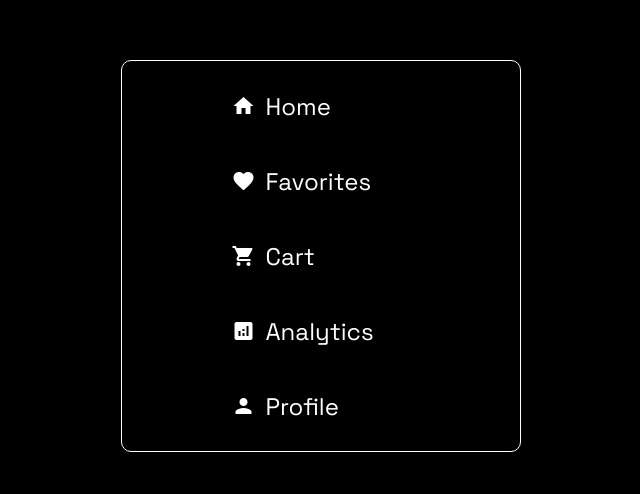
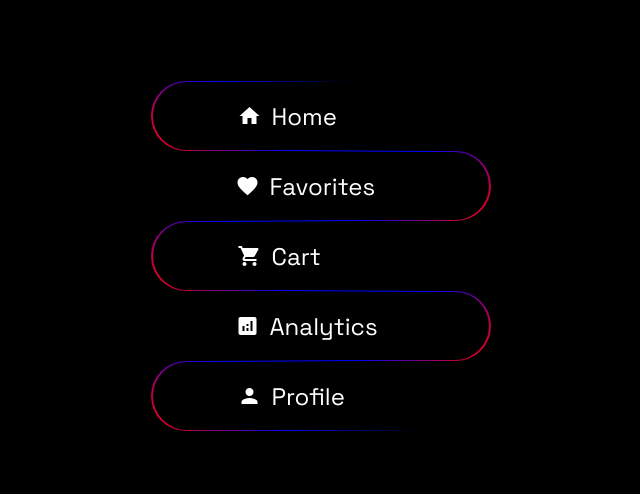
Before and after one commit to KigoJomo/web, a plain HTML site: page src/index.html in a window 1280 px wide. Shown: the part 144-638 px from the top of the page, without its empty margins (319-959 px from the left). Drawn offline with nearby package versions, Linux system fonts and the light colour scheme.

Commit message:
modified:   src/index.css modified:   src/index.html

```diff
--- a/src/index.css
+++ b/src/index.css
@@ -1,6 +1,6 @@
-@import url('https://fonts.googleapis.com/css2?family=Space+Grotesk&display=swap');
+@import url("https://fonts.googleapis.com/css2?family=Space+Grotesk&display=swap");
 
-html{
+html {
   margin: 0;
   padding: 0;
   width: 100vw;
@@ -9,9 +9,9 @@ html{
   background-color: black;
   color: white;
   font-size: 16px;
-    font-family: 'Space Grotesk', sans-serif;
+  font-family: "Space Grotesk", sans-serif;
 }
-body{
+body {
   margin: 0;
   padding: 0;
   width: 100vw;
@@ -23,50 +23,88 @@ body{
   justify-content: center;
 }
 
-nav{
+nav {
   margin: 0;
-    padding: 10px 20px;
+  padding: 60px 30px;
   width: 400px;
   box-sizing: border-box;
   height: fit-content;
-    border: 1px solid white;
-    border-radius: 10px;
+  /* border: 1px solid white; */
+  border-radius: 50px;
   display: flex;
   flex-direction: column;
   align-items: center;
   justify-content: center;
-    gap: 5px;
+  gap: 0px;
 }
 
-span{
+span {
   margin: 0;
-    padding: 0;
+  padding: 1px 2px;
   width: 100%;
   height: 70px;
+  border-radius: 50px;
   box-sizing: border-box;
   position: relative;
+  background-color: white;
 }
 
-a{
+span:nth-child(odd) {
+  padding-right: 0;
+  background: linear-gradient(
+    45deg,
+    rgb(255, 0, 0),
+    rgb(0, 0, 255),
+    transparent,
+    transparent
+  );
+  transition: all 1s ease;
+}
+
+span:nth-child(odd):hover {
+  background-position-y: -70px;
+  transition: all 1s ease;
+}
+
+span:nth-child(even) {
+  padding-left: 0;
+  background: linear-gradient(
+    -45deg,
+    rgb(255, 0, 0),
+    rgb(0, 0, 255),
+    transparent,
+    transparent
+  );
+  transition: all 1s ease;
+}
+
+span:nth-child(even):hover {
+  background-position-y: -70px;
+  transition: all 1s ease;
+}
+
+a {
   margin: 0;
   padding: 0;
   padding-left: 25%;
   height: 100%;
   width: 100%;
+  border-radius: inherit;
   box-sizing: border-box;
   text-decoration: none;
   color: white;
+  background-color: black;
   display: flex;
   align-items: center;
   gap: 10px;
 }
 
-i.material-icons{
+i.material-icons {
   color: white;
   font-size: 1.5rem;
 }
 
-h2{
+h2 {
   font-size: 1.5rem;
   text-transform: capitalize;
   font-weight: 200;
--- a/src/index.html
+++ b/src/index.html
@@ -2,10 +2,16 @@
 <html>
   <head>
     <title>Vertical Menu</title>
-        <meta name="viewport" content="width=device-width, initial-scale=1.0">
-        <link rel="stylesheet" href="index.css">
-        <link rel="stylesheet" href="https://cdn.jsdelivr.net/npm/bootstrap-icons@1.10.5/font/bootstrap-icons.css">
-        <link href="https://fonts.googleapis.com/icon?family=Material+Icons" rel="stylesheet">
+    <meta name="viewport" content="width=device-width, initial-scale=1.0" />
+    <link rel="stylesheet" href="index.css" />
+    <link
+      rel="stylesheet"
+      href="https://cdn.jsdelivr.net/npm/bootstrap-icons@1.10.5/font/bootstrap-icons.css"
+    />
+    <link
+      href="https://fonts.googleapis.com/icon?family=Material+Icons"
+      rel="stylesheet"
+    />
   </head>
   <body>
     <nav>
```
Lines whose indentation alone changed are shown as unchanged.
